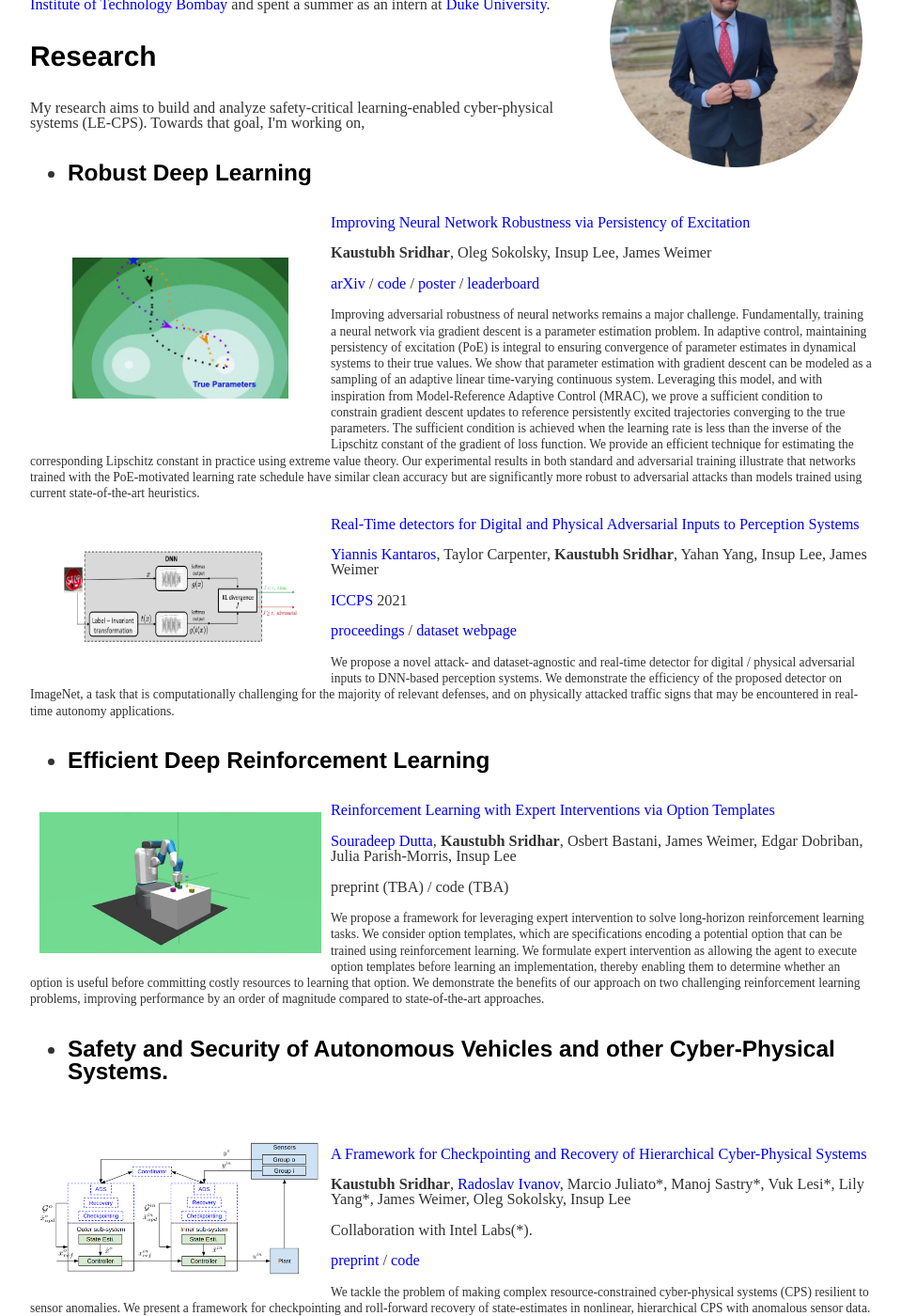
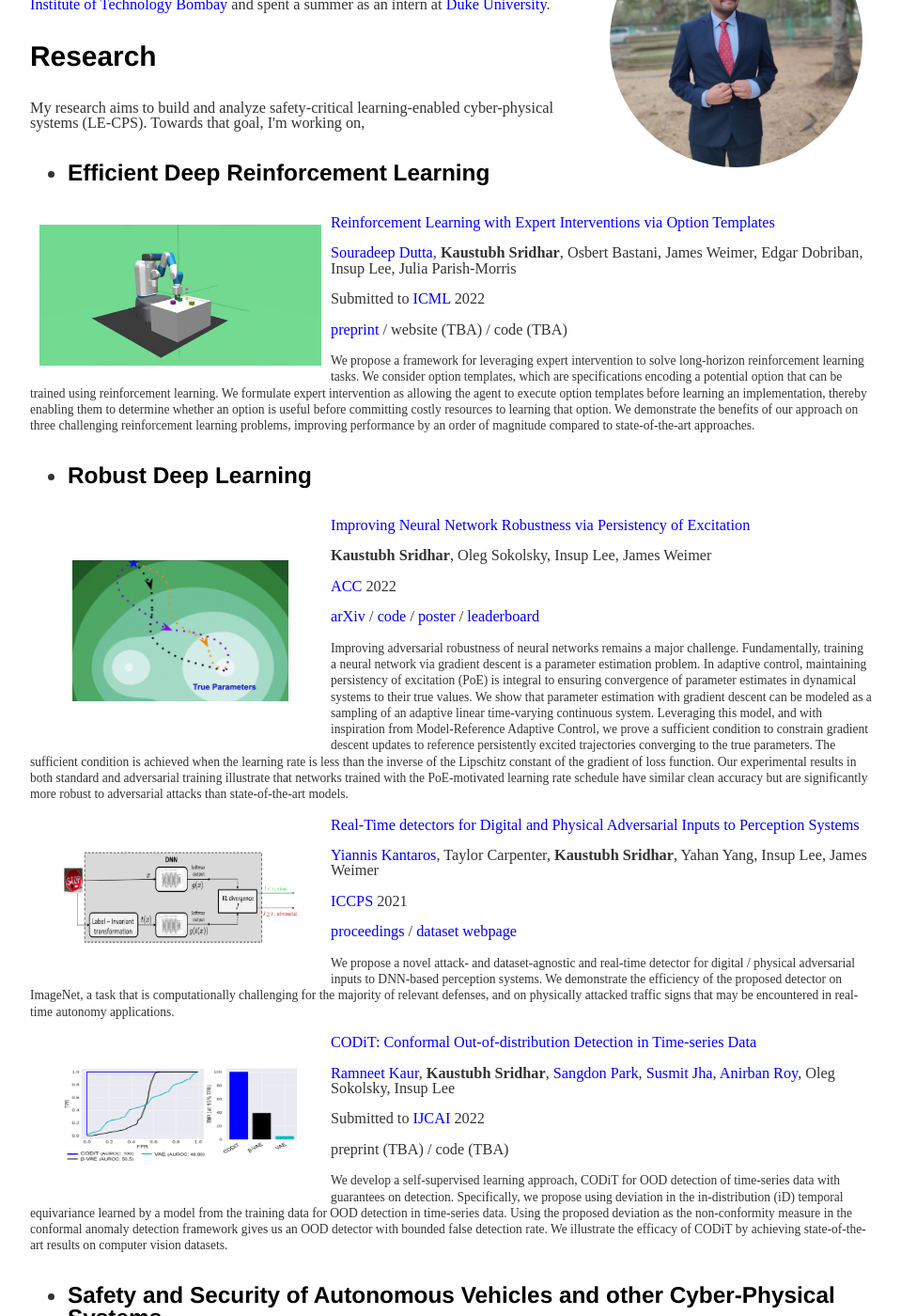
Before and after one commit to kaustubhsridhar/kaustubhsridhar_old.github.io, a Jekyll site: the page built from index.html, in a window 1280 px wide and 1400 px high, scrolled down 273 px. Shown: the whole window at 94% size, without its empty margins (160-1119 px from the left). Built offline with Jekyll 4.4.1, drawn with Linux system fonts in a browser that asks for light colours.

Commit message:
Update index.html

```diff
--- a/index.html
+++ b/index.html
@@ -18,14 +18,27 @@ title: Welcome To My Homepage
 	<p>My research aims to build and analyze safety-critical learning-enabled cyber-physical systems (LE-CPS). Towards that goal, I'm working on, </p>
 
 	<h5><ul>
+		<li><a id="RL">Efficient Deep Reinforcement Learning</a></li>
+	</ul></h5>
+
+	<img src="/images/fetch_4blocks.gif" alt="craft_fetch" align="left" style="width:300px; height:150px; padding: 10px;" class="img_rect">
+	<p><a id="OptionTemplates"><a href="https://drive.google.com/file/d/1Np63tQhE0ao9lHFkUMg9qrRRt6IkTJFA/view?usp=sharing">Reinforcement Learning with Expert Interventions via Option Templates</a></a></p>
+	<p><a href="https://sites.google.com/site/duttasouradeep39/">Souradeep Dutta</a>, <b>Kaustubh Sridhar</b>, Osbert Bastani, James Weimer, Edgar Dobriban, Insup Lee, Julia Parish-Morris</p>
+	<p>Submitted to <a href="https://icml.cc/">ICML</a> 2022</p>
+	<p><a href="https://drive.google.com/file/d/1Np63tQhE0ao9lHFkUMg9qrRRt6IkTJFA/view?usp=sharing">preprint</a> / website (TBA) / code (TBA) </p>
+	<p><small>We propose a framework for leveraging expert intervention to solve long-horizon reinforcement learning tasks. We consider option templates, which are specifications encoding a potential option that can be trained using reinforcement learning. We formulate expert intervention as allowing the agent to execute option templates  before learning an implementation, thereby enabling them to determine whether an option is useful before committing costly resources to learning that option. We demonstrate the benefits of our approach on three challenging reinforcement learning problems, improving performance by an order of magnitude compared to state-of-the-art approaches.
+		</small></p>
+
+	<h5><ul>
 		<li><a id="RobustDL">Robust Deep Learning</a></li>
 	</ul></h5>
 
 	<img src="/images/trajectories.gif" alt="PoE" align="left" style="width:230px; height:150px; padding: 45px;" class="img_rect">
 	<p><a id="PoE"><a href="https://arxiv.org/abs/2106.02078">Improving Neural Network Robustness via Persistency of Excitation</a></a></p>
 	<p><b>Kaustubh Sridhar</b>, Oleg Sokolsky, Insup Lee, James Weimer</p>
+	<p><a href="https://acc2022.a2c2.org/">ACC</a> 2022</p>
 	<p><a href="https://arxiv.org/abs/2106.02078">arXiv</a> / <a href="https://github.com/kaustubhsridhar/PoE-robustness">code</a> / <a href="https://docs.google.com/presentation/d/e/2PACX-1vTNJ5e35OwacfBx19V0FjeEaBRj8cGTaFngpP1KdrWxnDFShwFR9zAZyfLWghlDlQ/pub?start=true&loop=true&delayms=3000">poster</a> / <a href="https://robustbench.github.io/">leaderboard</a></p>
-	<p><small>Improving adversarial robustness of neural networks remains a major challenge. Fundamentally, training a neural network via gradient descent is a parameter estimation problem. In adaptive control, maintaining persistency of excitation (PoE) is integral to ensuring convergence of parameter estimates in dynamical systems to their true values. We show that parameter estimation with gradient descent can be modeled as a sampling of an adaptive linear time-varying continuous system. Leveraging this model, and with inspiration from Model-Reference Adaptive Control (MRAC), we prove a sufficient condition to constrain gradient descent updates to reference persistently excited trajectories converging to the true parameters. The sufficient condition is achieved when the learning rate is less than the inverse of the Lipschitz constant of the gradient of loss function. We provide an efficient technique for estimating the corresponding Lipschitz constant in practice using extreme value theory. Our experimental results in both standard and adversarial training illustrate that networks trained with the PoE-motivated learning rate schedule have similar clean accuracy but are significantly more robust to adversarial attacks than models trained using current state-of-the-art heuristics.
+	<p><small>Improving adversarial robustness of neural networks remains a major challenge. Fundamentally, training a neural network via gradient descent is a parameter estimation problem. In adaptive control, maintaining persistency of excitation (PoE) is integral to ensuring convergence of parameter estimates in dynamical systems to their true values. We show that parameter estimation with gradient descent can be modeled as a sampling of an adaptive linear time-varying continuous system. Leveraging this model, and with inspiration from Model-Reference Adaptive Control, we prove a sufficient condition to constrain gradient descent updates to reference persistently excited trajectories converging to the true parameters. The sufficient condition is achieved when the learning rate is less than the inverse of the Lipschitz constant of the gradient of loss function. Our experimental results in both standard and adversarial training illustrate that networks trained with the PoE-motivated learning rate schedule have similar clean accuracy but are significantly more robust to adversarial attacks than state-of-the-art models.
 		</small></p>
 
 	<!--<br>-->
@@ -36,16 +49,13 @@ title: Welcome To My Homepage
 	<p><a href="https://dl.acm.org/doi/abs/10.1145/3450267.3450535">proceedings</a> / <a href="https://advnet.seas.upenn.edu/#">dataset webpage</a></p>
 	<p><small>We propose a novel attack- and dataset-agnostic and real-time detector for digital / physical adversarial inputs to DNN-based perception systems. We demonstrate the efficiency of the proposed detector on ImageNet, a task that is computationally challenging for the majority of relevant defenses, and on physically attacked traffic signs that may be encountered in real-time autonomy applications.</small></p>
 
-	<h5><ul>
-		<li><a id="RL">Efficient Deep Reinforcement Learning</a></li>
-	</ul></h5>
-
-	<img src="/images/fetch_4blocks.gif" alt="craft_fetch" align="left" style="width:300px; height:150px; padding: 10px;" class="img_rect">
-	<p><a id="OptionTemplates"><a href="">Reinforcement Learning with Expert Interventions via Option Templates</a></a></p>
-	<p><a href="https://sites.google.com/site/duttasouradeep39/">Souradeep Dutta</a>, <b>Kaustubh Sridhar</b>, Osbert Bastani, James Weimer, Edgar Dobriban, Julia Parish-Morris, Insup Lee</p>
-	<p>preprint (TBA) / code (TBA) </p>
-	<p><small>We propose a framework for leveraging expert intervention to solve long-horizon reinforcement learning tasks. We consider option templates, which are specifications encoding a potential option that can be trained using reinforcement learning. We formulate expert intervention as allowing the agent to execute option templates  before learning an implementation, thereby enabling them to determine whether an option is useful before committing costly resources to learning that option. We demonstrate the benefits of our approach on two challenging reinforcement learning problems, improving performance by an order of magnitude compared to state-of-the-art approaches.
-		</small></p>
+	<!--<br>-->
+	<img src="/images/codit.png" alt="codit" align="left" style="width:250px; height:100px; padding: 35px;" class="img_rect">
+	<p><a id="CODiT"><a href="">CODiT: Conformal Out-of-distribution Detection in Time-series Data</a></a></p>
+	<p><a href="https://scholar.google.com/citations?user=tMfMh_wAAAAJ&hl=en">Ramneet Kaur</a>, <b>Kaustubh Sridhar</b>, <a href="https://sangdon.github.io/">Sangdon Park</a>, <a href="https://susmitjha.github.io/">Susmit Jha</a>, <a href="https://scholar.google.com/citations?user=N9eSuR4AAAAJ&hl=en">Anirban Roy</a>, Oleg Sokolsky, Insup Lee</p>
+	<p>Submitted to <a href="https://www.ijcai.org/">IJCAI</a> 2022</p>
+	<p>preprint (TBA) / code (TBA)</p>
+	<p><small>We develop a self-supervised learning approach, CODiT for OOD detection of time-series data with guarantees on detection. Specifically, we propose using deviation in the in-distribution (iD) temporal equivariance learned by a model from the training data for OOD detection in time-series data. Using the proposed deviation as the non-conformity measure in the conformal anomaly detection framework gives us an OOD detector with bounded false detection rate. We illustrate the efficacy of CODiT by achieving state-of-the-art results on computer vision datasets.</small></p>
 
 
 	<h5><ul>
```
